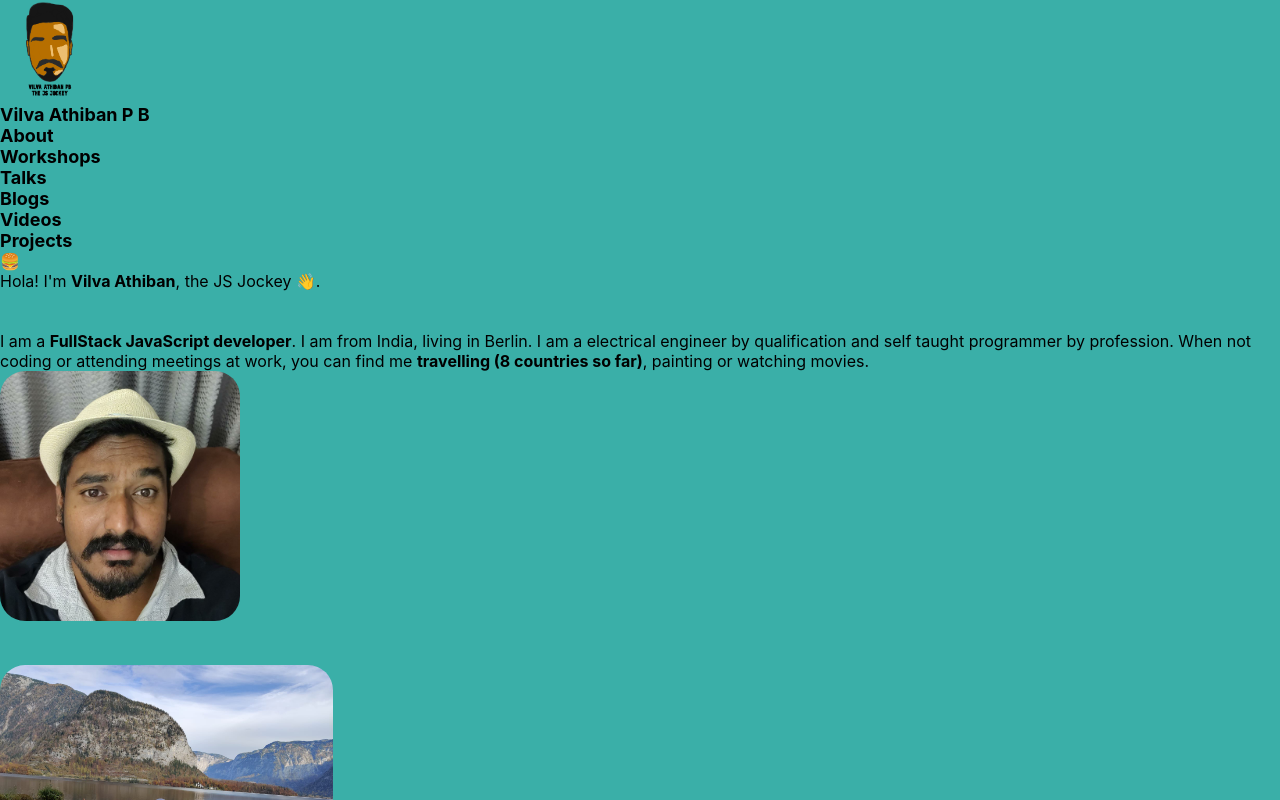
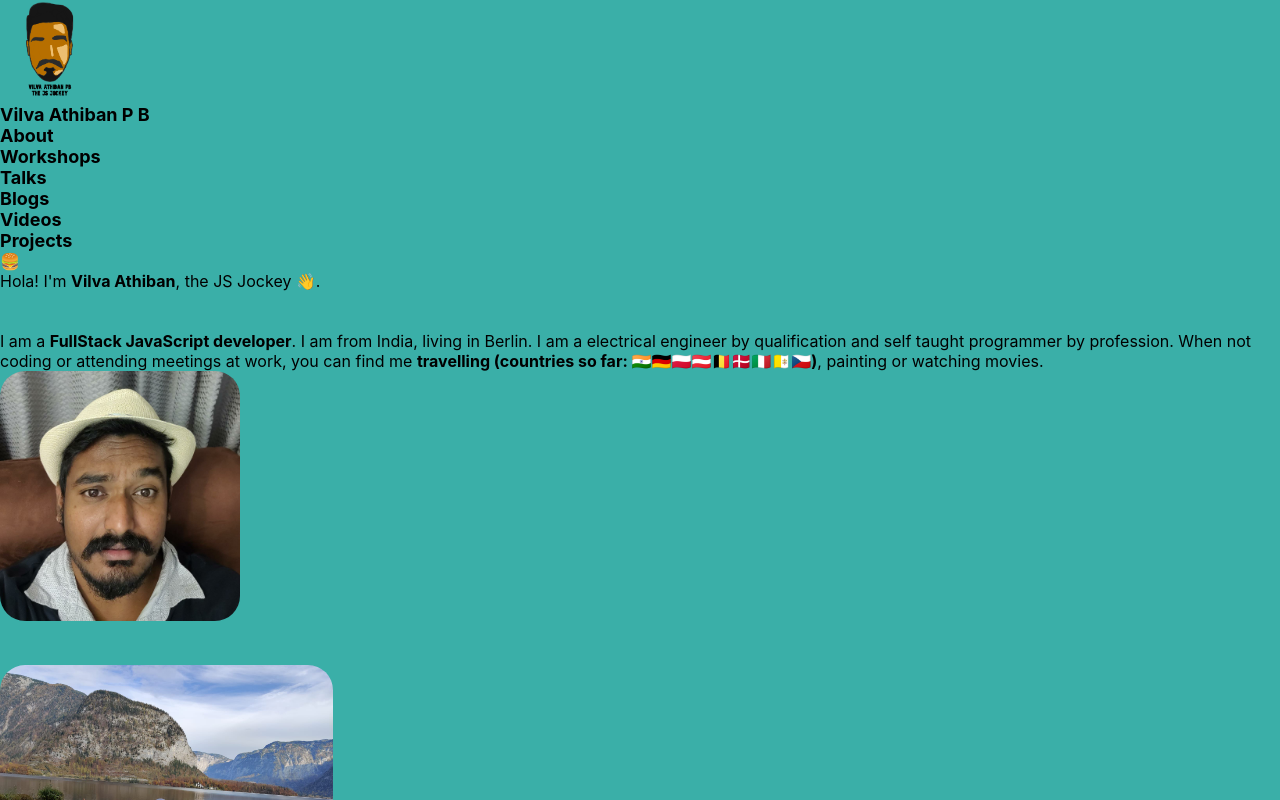
Before and after one commit to vilvaathibanpb/vilvaathiban, a Next.js app: page /about in a window 1280 px wide. Shown: the top 800 px of the page. Built offline with nearby package versions, Linux system fonts and the light colour scheme.

Commit message:
add flags

```diff
--- a/components/About/index.js
+++ b/components/About/index.js
@@ -52,7 +52,7 @@ const About = () => {
           I am a <Span>FullStack JavaScript developer</Span>. I am from India,
           living in Berlin. I am a electrical engineer by qualification and self
           taught programmer by profession. When not coding or attending meetings
-          at work, you can find me <Span>travelling (8 countries so far)</Span>,
+          at work, you can find me <Span>travelling (countries so far: 🇮🇳🇩🇪🇵🇱🇦🇹🇧🇪🇩🇰🇮🇹🇻🇦🇨🇿)</Span>,
           painting or watching movies.
         </div>
         <ImageContainer>
```
